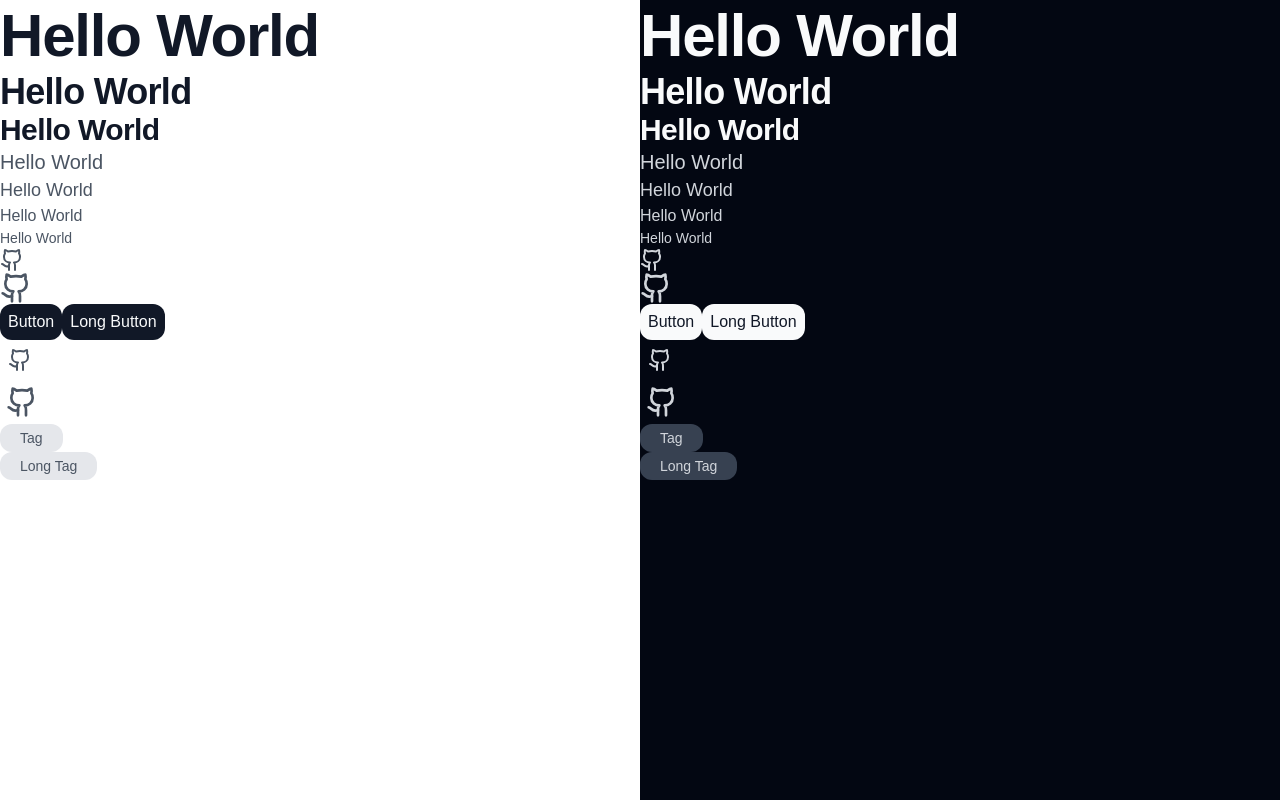
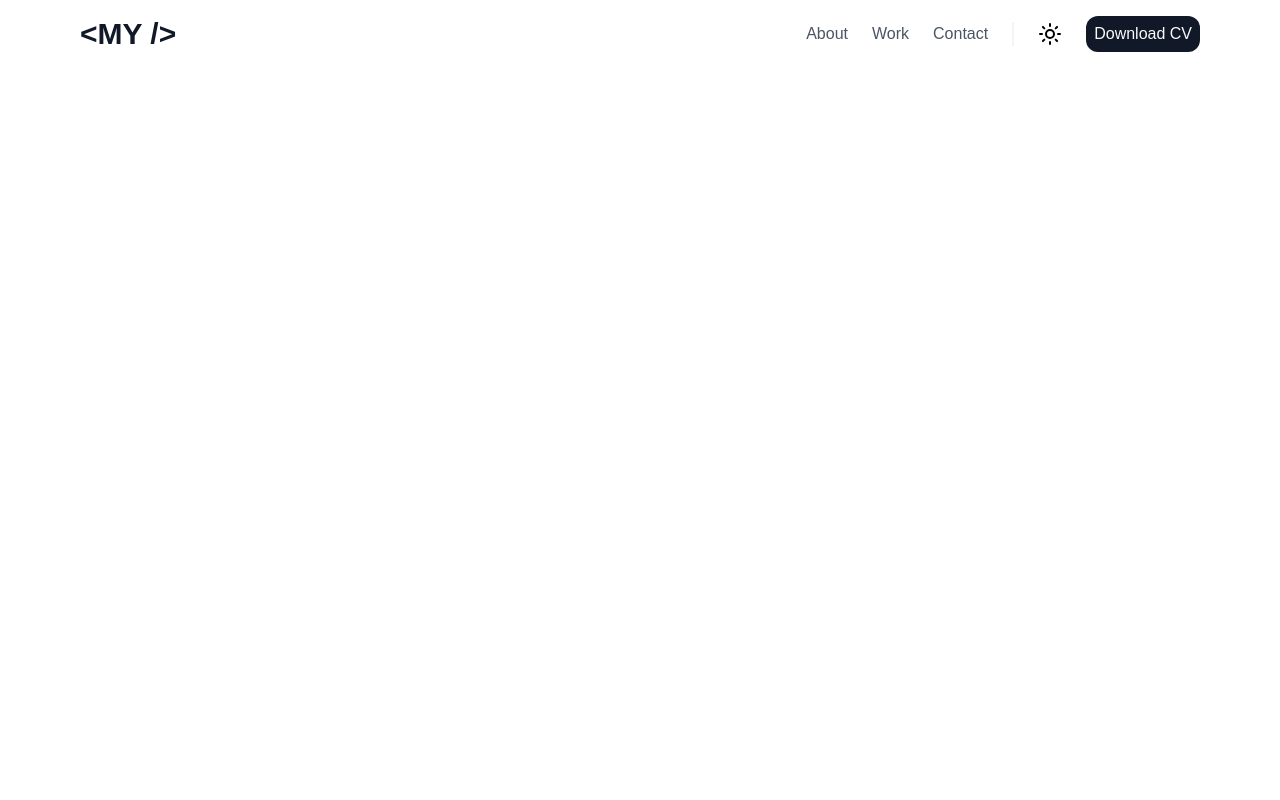
Before and after one commit to mikyvars/michaelyvars-com, a Next.js app: page / in a window 1280 px wide. Built offline with nearby package versions, Linux system fonts and the light colour scheme.

Commit message:
feat: add header & navigation

```diff
--- /dev/null
+++ b/app/components/header.tsx
@@ -0,0 +1,32 @@
+"use client";
+
+import { Menu, X } from "lucide-react";
+import { useState } from "react";
+import Navigation from "./navigation";
+import NavigationMobile from "./navigation-mobile";
+
+const Header = () => {
+  const [isOpen, setIsOpen] = useState(false);
+
+  const handleClick = () => {
+    setIsOpen(!isOpen);
+  };
+
+  return (
+    <header className="flex w-screen flex-col md:flex-row">
+      <div className="flex w-full items-center justify-between bg-[var(--background)] p-4 md:px-20">
+        <p className="text-3xl font-bold text-gray-900">{"<MY />"}</p>
+        <div onClick={handleClick} className="md:hidden">
+          {isOpen ? <X /> : <Menu />}
+        </div>
+        <div className="hidden md:block">
+          <Navigation />
+        </div>
+      </div>
+
+      <div className="block md:hidden">{isOpen && <NavigationMobile />}</div>
+    </header>
+  );
+};
+
+export default Header;
--- /dev/null
+++ b/app/components/navigation-mobile.tsx
@@ -0,0 +1,24 @@
+import Button from "./button";
+import Typography from "./typography";
+import ThemeSwitcher from "./theme-switcher";
+import { NAVIGATION_LINKS } from "../lib/data";
+
+const NavigationMobile = () => {
+  return (
+    <div className="h-screen">
+      <div className="flex flex-col gap-4 border-t border-b border-gray-100 p-4">
+        {NAVIGATION_LINKS.map((link) => (
+          <a href={link.href} key={link.href}>
+            <Typography variant="body2"> {link.label}</Typography>
+          </a>
+        ))}
+      </div>
+      <div className="flex flex-col gap-4 p-4">
+        <ThemeSwitcher />
+        <Button>Download CV</Button>
+      </div>
+    </div>
+  );
+};
+
+export default NavigationMobile;
--- /dev/null
+++ b/app/components/navigation.tsx
@@ -0,0 +1,21 @@
+import { NAVIGATION_LINKS } from "../lib/data";
+import Button from "./button";
+import ThemeSwitcher from "./theme-switcher";
+import Typography from "./typography";
+
+const Navigation = () => {
+  return (
+    <div className="flex items-center justify-between gap-6">
+      {NAVIGATION_LINKS.map((link) => (
+        <a href={link.href} key={link.href}>
+          <Typography variant="body2"> {link.label}</Typography>
+        </a>
+      ))}
+      <div className="h-6 w-0.5 bg-gray-100"></div>
+      <ThemeSwitcher />
+      <Button>Download CV</Button>
+    </div>
+  );
+};
+
+export default Navigation;
--- /dev/null
+++ b/app/components/theme-switcher.tsx
@@ -0,0 +1,30 @@
+import { useEffect, useState } from "react";
+import { useTheme } from "next-themes";
+import { MoonStar, Sun } from "lucide-react";
+import Typography from "./typography";
+
+const ThemeSwitcher = () => {
+  const [mounted, setMounted] = useState(false);
+  const { theme, setTheme } = useTheme();
+
+  const toggleTheme = () => {
+    setTheme(theme === "dark" ? "light" : "dark");
+  };
+
+  useEffect(() => {
+    setMounted(true);
+  }, []);
+
+  if (!mounted) {
+    return null;
+  }
+
+  return (
+    <div onClick={toggleTheme} className="flex justify-between">
+      <Typography className="md:hidden">Switch Theme</Typography>
+      {theme === "dark" ? <MoonStar /> : <Sun />}
+    </div>
+  );
+};
+
+export default ThemeSwitcher;
--- a/app/layout.tsx
+++ b/app/layout.tsx
@@ -1,29 +1,32 @@
-import type { Metadata } from 'next'
-import { Inter } from 'next/font/google'
-import './globals.css'
-// import { ThemeProvider } from 'next-themes'
+import type { Metadata } from "next";
+import { Inter } from "next/font/google";
+import { ThemeProvider } from "next-themes";
+import Header from "./components/header";
+import "./globals.css";
 
 const interSans = Inter({
-  variable: '--font-inter-sans',
-  subsets: ['latin']
-})
+  variable: "--font-inter-sans",
+  subsets: ["latin"],
+});
 
 export const metadata: Metadata = {
-  title: 'Michael Yvars',
-  description: 'Juste a chill web developer'
-}
+  title: "Michael Yvars",
+  description: "Juste a chill web developer",
+};
 
 export default function RootLayout({
-  children
+  children,
 }: Readonly<{
-  children: React.ReactNode
+  children: React.ReactNode;
 }>) {
   return (
-    <html lang="en">
+    <html lang="en" suppressHydrationWarning>
       <body className={`${interSans.variable} antialiased`}>
-        {/* <ThemeProvider attribute="class">{children}</ThemeProvider> */}
-        {children}
+        <ThemeProvider attribute="class">
+          <Header />
+          {children}
+        </ThemeProvider>
       </body>
     </html>
-  )
+  );
 }
--- /dev/null
+++ b/app/lib/data.tsx
@@ -0,0 +1,7 @@
+import { NavigationLink } from "./types";
+
+export const NAVIGATION_LINKS: NavigationLink[] = [
+  { href: "#about", label: "About" },
+  { href: "#work", label: "Work" },
+  { href: "#contact", label: "Contact" },
+];
--- /dev/null
+++ b/app/lib/types.ts
@@ -0,0 +1,4 @@
+export interface NavigationLink {
+  href: string;
+  label: string;
+}
--- a/app/page.tsx
+++ b/app/page.tsx
@@ -1,15 +1,14 @@
-import { Github } from "lucide-react";
-import Icon from "./components/icon";
-import Typography from "./components/typography";
-import Button from "./components/button";
-import IconButton from "./components/icon-button";
-import Tag from "./components/tag";
+// import { Github } from "lucide-react";
+// import Icon from "./components/icon";
+// import Typography from "./components/typography";
+// import Button from "./components/button";
+// import IconButton from "./components/icon-button";
+// import Tag from "./components/tag";
 
 export default function Home() {
   return (
-    <div className="flex">
-      <div className="flex-1">
-        <Typography variant="h1">Hello World</Typography>
+    <>
+      {/* <Typography variant="h1">Hello World</Typography>
       <Typography variant="h2">Hello World</Typography>
       <Typography variant="h3">Hello World</Typography>
       <Typography variant="subtitle">Hello World</Typography>
@@ -31,33 +30,7 @@ export default function Home() {
       </IconButton>
 
       <Tag>Tag</Tag>
-        <Tag>Long Tag</Tag>
-      </div>
-      <div className="dark h-screen flex-1 bg-[var(--background)]">
-        <Typography variant="h1">Hello World</Typography>
-        <Typography variant="h2">Hello World</Typography>
-        <Typography variant="h3">Hello World</Typography>
-        <Typography variant="subtitle">Hello World</Typography>
-        <Typography variant="body1">Hello World</Typography>
-        <Typography variant="body2">Hello World</Typography>
-        <Typography variant="body3">Hello World</Typography>
-
-        <Icon icon={Github} variant="md" />
-        <Icon icon={Github} variant="lg" />
-
-        <Button>Button</Button>
-        <Button>Long Button</Button>
-
-        <IconButton variant="md">
-          <Github />
-        </IconButton>
-        <IconButton variant="lg">
-          <Github />
-        </IconButton>
-
-        <Tag>Tag</Tag>
-        <Tag>Long Tag</Tag>
-      </div>
-    </div>
+      <Tag>Long Tag</Tag> */}
+    </>
   );
 }
```
Lines whose indentation alone changed are shown as unchanged.
